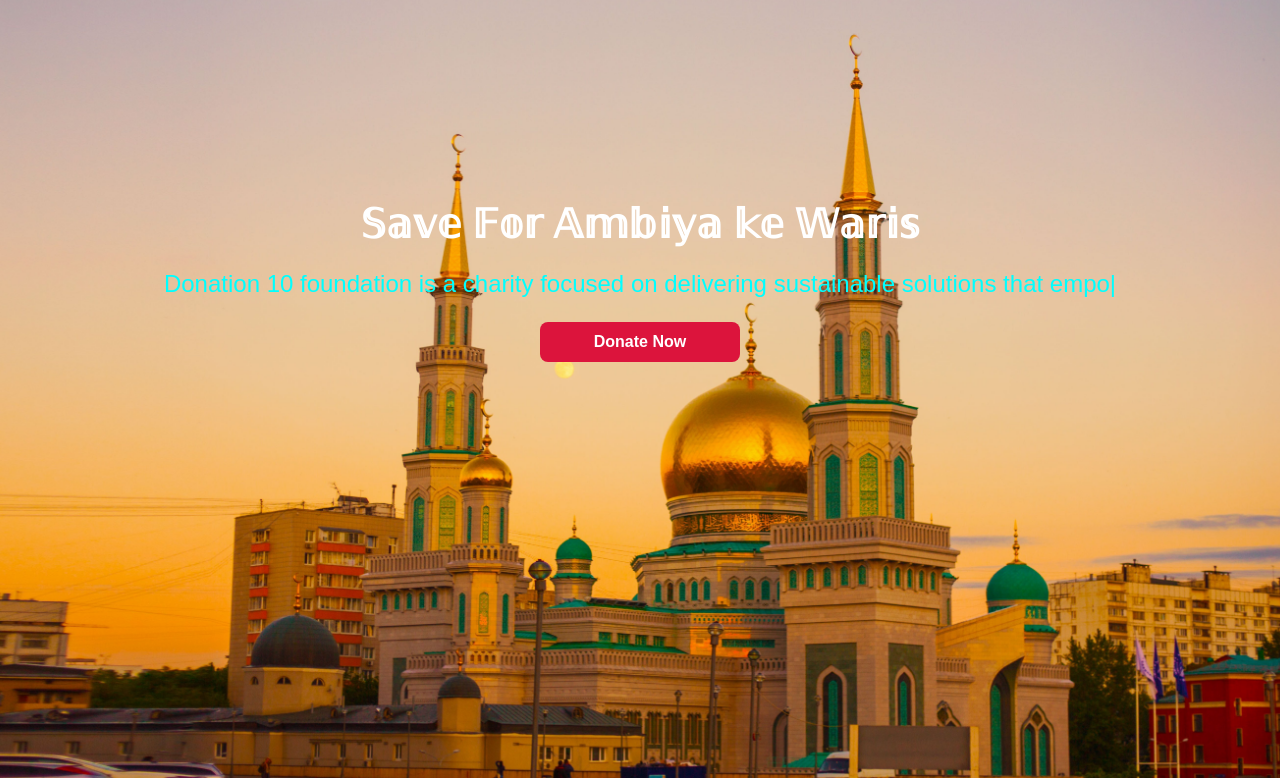
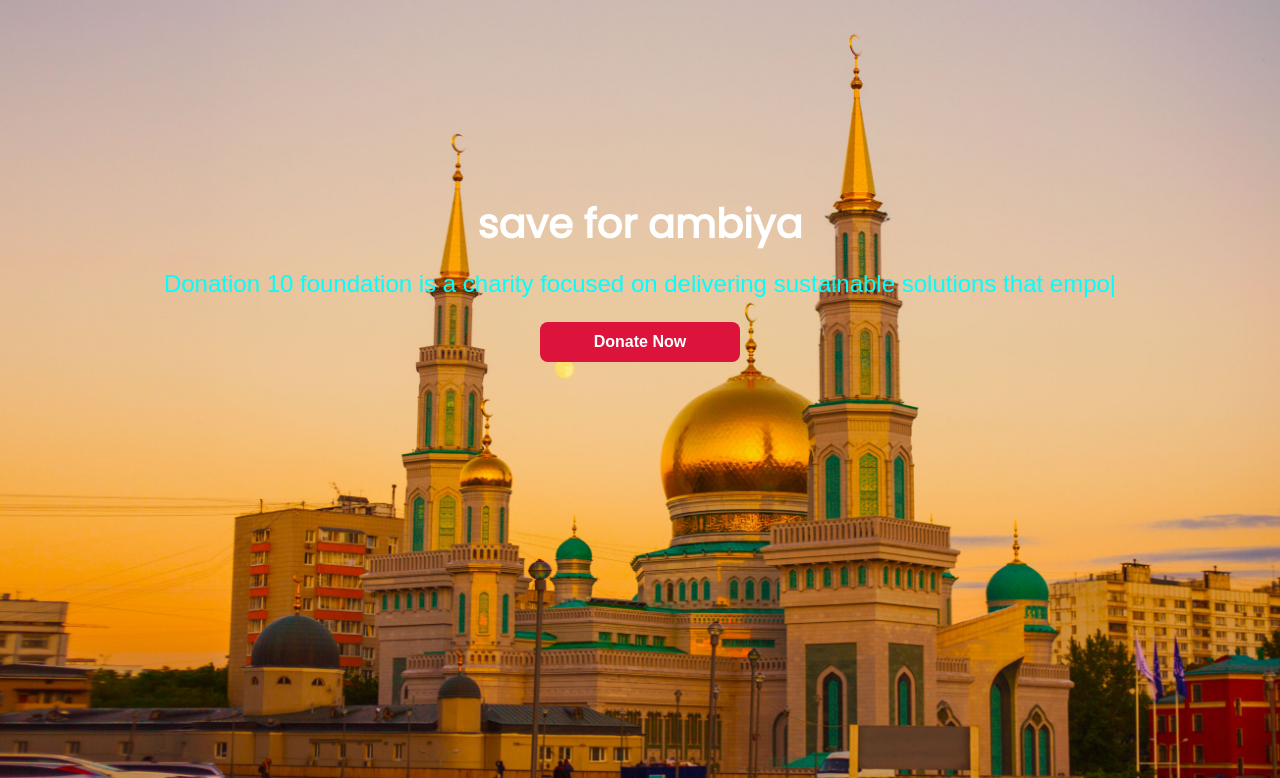
Before and after one commit to imranaly07/donation-10-foundation, a plain HTML site: page index.html in a window 1280 px wide. Shown: the part 92-870 px from the top of the page. Drawn offline with nearby package versions, Linux system fonts and the light colour scheme; a script that the page names is missing.

Commit message:
added new images

```diff
--- a/index.html
+++ b/index.html
@@ -45,7 +45,7 @@
    <main>
     <div id="homepageBanner">
       <div class="content">
-       <h4>𝕊𝕒𝕧𝕖 𝔽𝕠𝕣 𝔸𝕞𝕓𝕚𝕪𝕒 𝕜𝕖 𝕎𝕒𝕣𝕚𝕤
+       <h4>save for ambiya
       </h4>
 
        <p>   <span id="element"></span></p>
```
